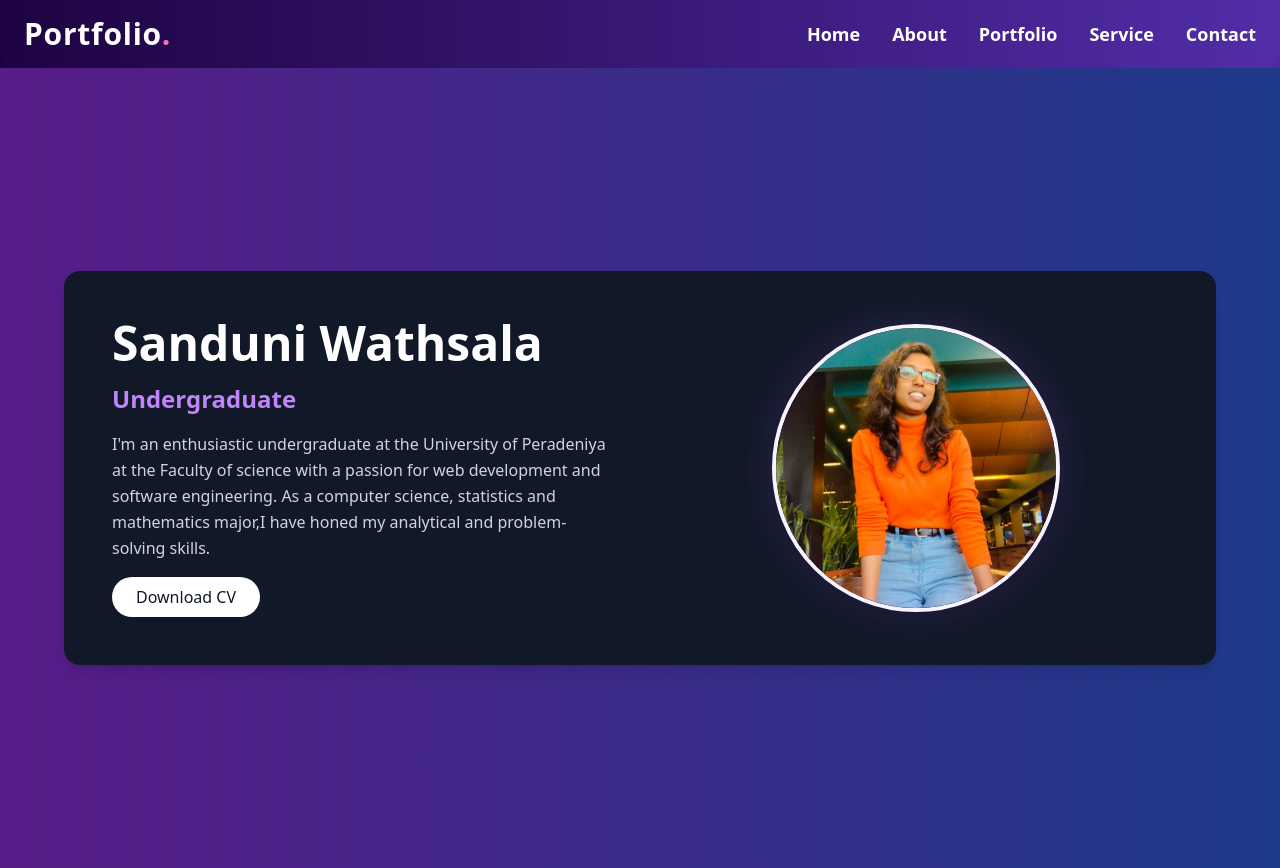
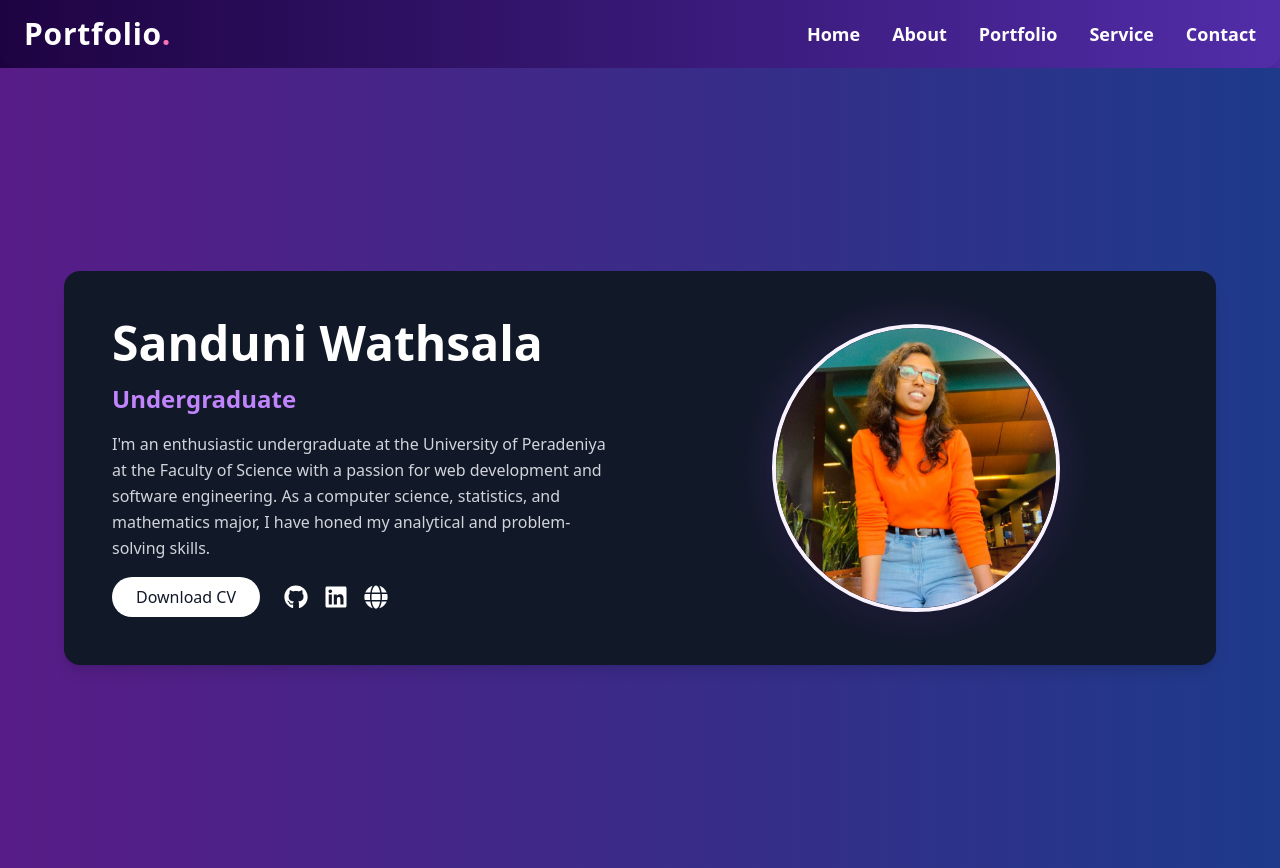
Before and after one commit to Sanduni4822/React-project-Individual, a React (Vite) app: page / in a window 1280 px wide. Built offline with nearby package versions, Linux system fonts and the light colour scheme.

Commit message:
Added GitHub, LinkedIn, and ePortfolio icons next to the Download CV button

```diff
--- a/src/pages/homepage/Homepage.jsx
+++ b/src/pages/homepage/Homepage.jsx
@@ -1,4 +1,5 @@
 import React from "react";
+import { FaGithub, FaLinkedin, FaGlobe } from "react-icons/fa"; // Import icons
 import profileImage from "../../assets/My profile.jpg"; // Import the image
 
 const Homepage = () => {
@@ -11,11 +12,30 @@ const Homepage = () => {
           <h1 className="text-5xl font-extrabold">Sanduni Wathsala</h1>
           <h2 className="text-2xl font-semibold text-purple-400">Undergraduate</h2>
           <p className="text-gray-300 leading-relaxed max-w-lg">
-          I'm an enthusiastic undergraduate at the University of Peradeniya at the Faculty of science with a passion for web development and software engineering. As a  computer science, statistics and mathematics major,I have honed my analytical and problem-solving skills.
+            I'm an enthusiastic undergraduate at the University of Peradeniya at the Faculty of Science
+            with a passion for web development and software engineering.
+            As a computer science, statistics, and mathematics major, I have honed my analytical and problem-solving skills.
           </p>
-          <button className="bg-white text-gray-900 px-6 py-2 rounded-full font-medium hover:bg-gray-200 transition">
-            Download CV
-          </button>
+
+          {/* Button + Social Icons */}
+          <div className="flex items-center gap-6">
+            <button className="bg-white text-gray-900 px-6 py-2 rounded-full font-medium hover:bg-gray-200 transition">
+              Download CV
+            </button>
+
+            {/* Social Links */}
+            <div className="flex items-center gap-4">
+              <a href="https://github.com/Sanduni4822" target="_blank" rel="noopener noreferrer">
+                <FaGithub className="text-2xl hover:text-purple-400 transition cursor-pointer" />
+              </a>
+              <a href="https://www.linkedin.com/in/sanduni-wathsala-90894a254" target="_blank" rel="noopener noreferrer">
+                <FaLinkedin className="text-2xl hover:text-blue-500 transition cursor-pointer" />
+              </a>
+              <a href="https://www.thecn.com/SW1559" target="_blank" rel="noopener noreferrer">
+                <FaGlobe className="text-2xl hover:text-green-400 transition cursor-pointer" />
+              </a>
+            </div>
+          </div>
         </div>
 
         {/* Image Section */}
```
